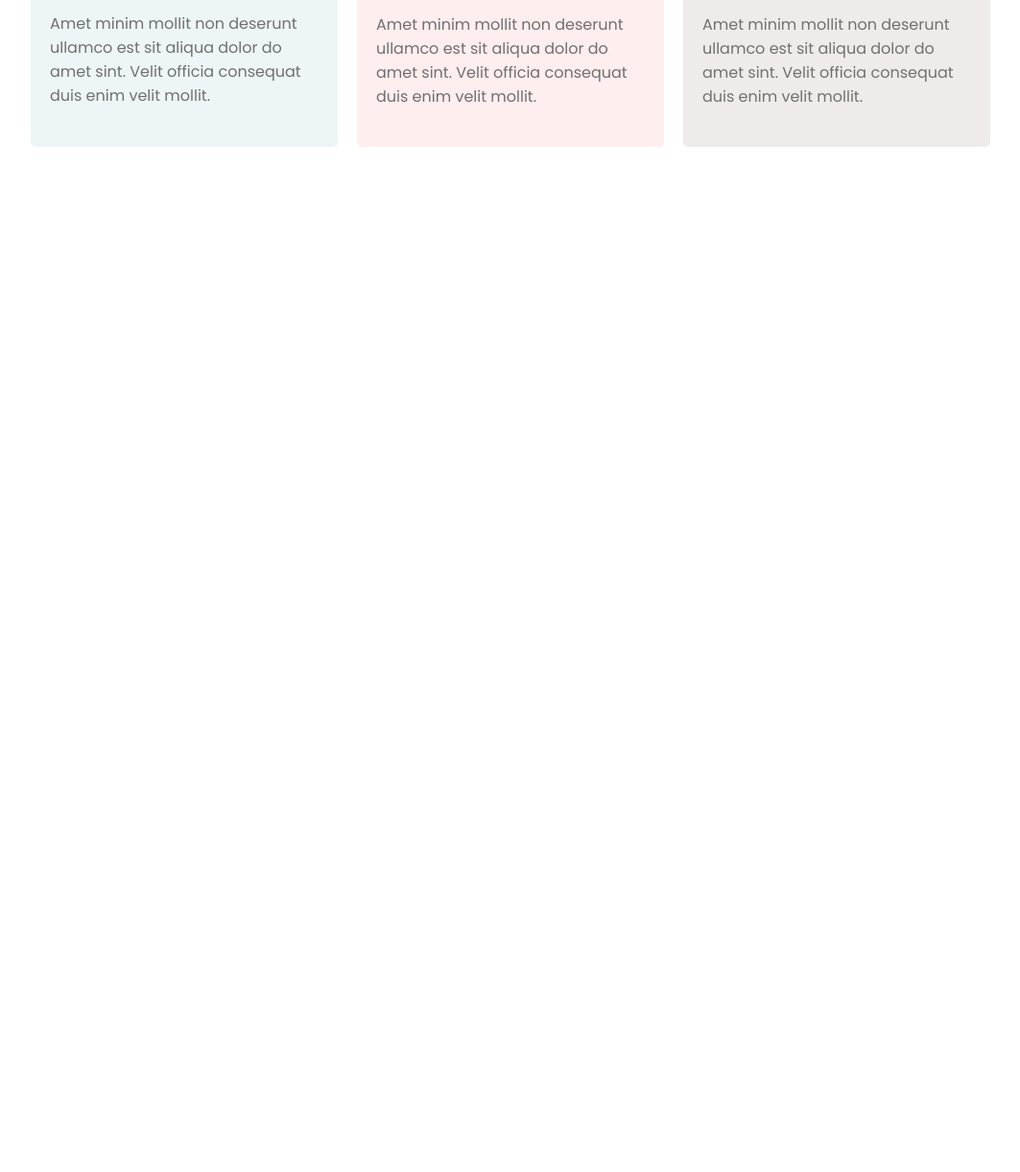
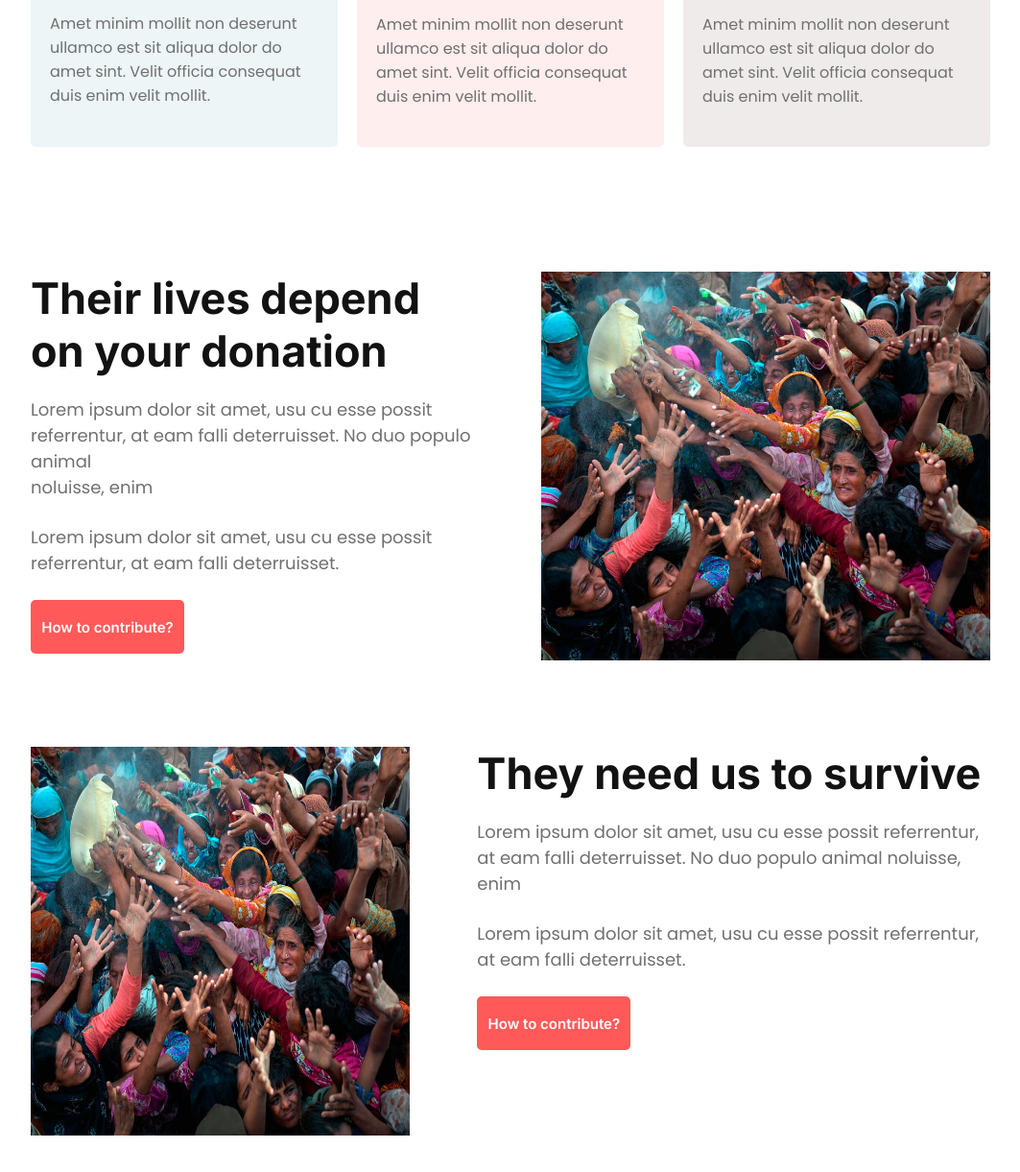
Before and after one commit to Ahad-Miah/Donation, a plain HTML site: page index.html in a window 1280 px wide. Shown: the part 1756-2977 px from the top of the page at 96% size, without its empty margins (108-1171 px from the left). Before the commit the page ends 2039 px from the top, so only its background shows below. Drawn offline with Linux system fonts and the light colour scheme.

Commit message:
one more section complate

```diff
--- a/index.html
+++ b/index.html
@@ -54,6 +54,30 @@
                 </div>
             </div>
         </section>
+        <section class="situation-container">
+            <div class="content1">
+                <div class="heading_para_btn">
+                    <h1>Their lives depend on your donation</h1>
+                    <p>Lorem ipsum dolor sit amet, usu cu esse possit <br> referrentur, at eam falli deterruisset. No duo populo animal <br> noluisse, enim</p>
+                    <p>Lorem ipsum dolor sit amet, usu cu esse possit <br> referrentur, at eam falli deterruisset.</p>
+                    <button class="btn" id="btn">How to contribute?</button>
+                </div>
+                <div class="image">
+                    <img src="./images/donation6.jpg" alt="">
+                </div>
+            </div>
+            <div class="content1">
+                <div class="image">
+                    <img src="./images/donation6.jpg" alt="">
+                </div>
+                <div class="heading_para_btn">
+                    <h1>They need us to survive</h1>
+                    <p>Lorem ipsum dolor sit amet, usu cu esse possit referrentur, at eam falli deterruisset. No duo populo animal noluisse, enim</p>
+                    <p>Lorem ipsum dolor sit amet, usu cu esse possit referrentur, at eam falli deterruisset.</p>
+                    <button class="btn" id="btn">How to contribute?</button>
+                </div>
+            </div>
+        </section>
     </main>
     <footer></footer>
 </body>
--- a/styles/style.css
+++ b/styles/style.css
@@ -166,3 +166,45 @@ hr{
 #plan3{
     background-color: rgba(163, 142, 142, 0.178);
 }
+.situation-container{
+    width:1000px;
+    height:900px;
+    margin:0px auto;
+    margin-bottom: 130px;
+    display:flex;
+    flex-direction: column;
+    gap:90px;
+
+}
+.content1{
+    width:100%;
+    height:50%;
+    display:flex;
+    gap:70px;
+}
+.image{
+    width:800px;
+    height:100%;
+}
+.image img{
+    width:100%;
+    height:100%;
+}
+.heading_para_btn h1{
+    color: rgb(18, 18, 18);
+    font-family: Inter;
+    font-size: 45px;
+    font-weight: 700;
+    margin-bottom: 20px;
+}
+.heading_para_btn p{
+    color: rgb(112, 112, 112);
+    font-family: Poppins;
+    font-size: 18px;
+    font-weight: 400;
+    margin-bottom: 25px;
+}
+#btn{
+    font-size: 15px;
+    padding:5px;
+}
```
